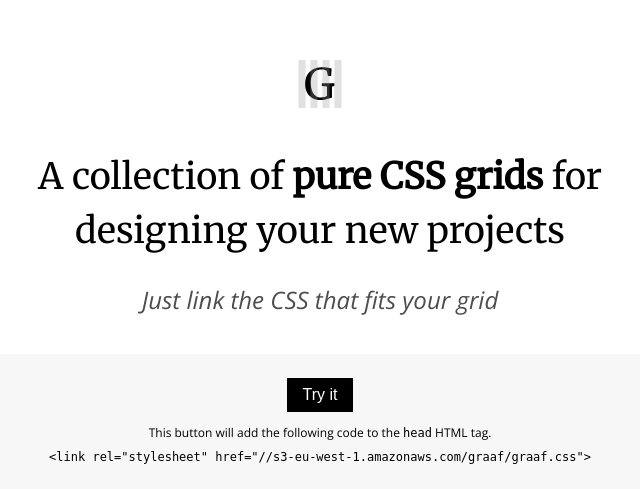
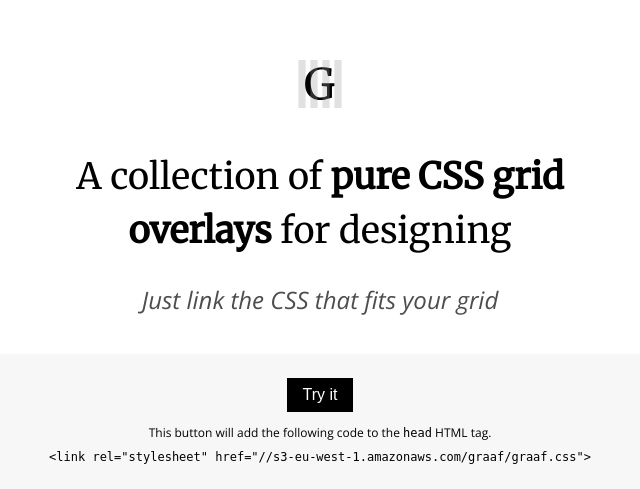
Before and after one commit to Angelmmiguel/graaf, a Node project: template site/index.pug in a window 1280 px wide. Shown: the top 489 px of the page, without its empty margins (320-960 px from the left). Run offline with Node 20 templates, Linux system fonts and the light colour scheme; the template is opened without the code that fills it, so the values that code supplies are empty; style sheets or scripts are compiled from the project's sources.

Commit message:
Update slogan

```diff
--- a/site/index.pug
+++ b/site/index.pug
@@ -8,7 +8,7 @@ body
         div.logo
           img(src="./images/graaf.svg")
         p.slogan.
-          A collection of <strong>pure CSS grids</strong> for designing your new projects
+          A collection of <strong>pure CSS grid overlays</strong> for designing
         p.sub-slogan.
           Just link the CSS that fits your grid
 
--- a/site/partials/_head.pug
+++ b/site/partials/_head.pug
@@ -1,7 +1,7 @@
 head
-  title Graaf, pure CSS grids for designing
+  title Graaf, a collection of pure CSS grid overlays
   meta(name="viewport" content="width=device-width, initial-scale=1")
-  meta(name="description" content="A pure CSS library to add a grid to design your projects.")
+  meta(name="description" content="A collection of pure CSS grid overlays for designing your new projects.")
   meta(name="theme-color" content="#ffffff")
   //- favicon
   link(rel="apple-touch-icon" sizes="180x180" href="/apple-touch-icon.png")
```
